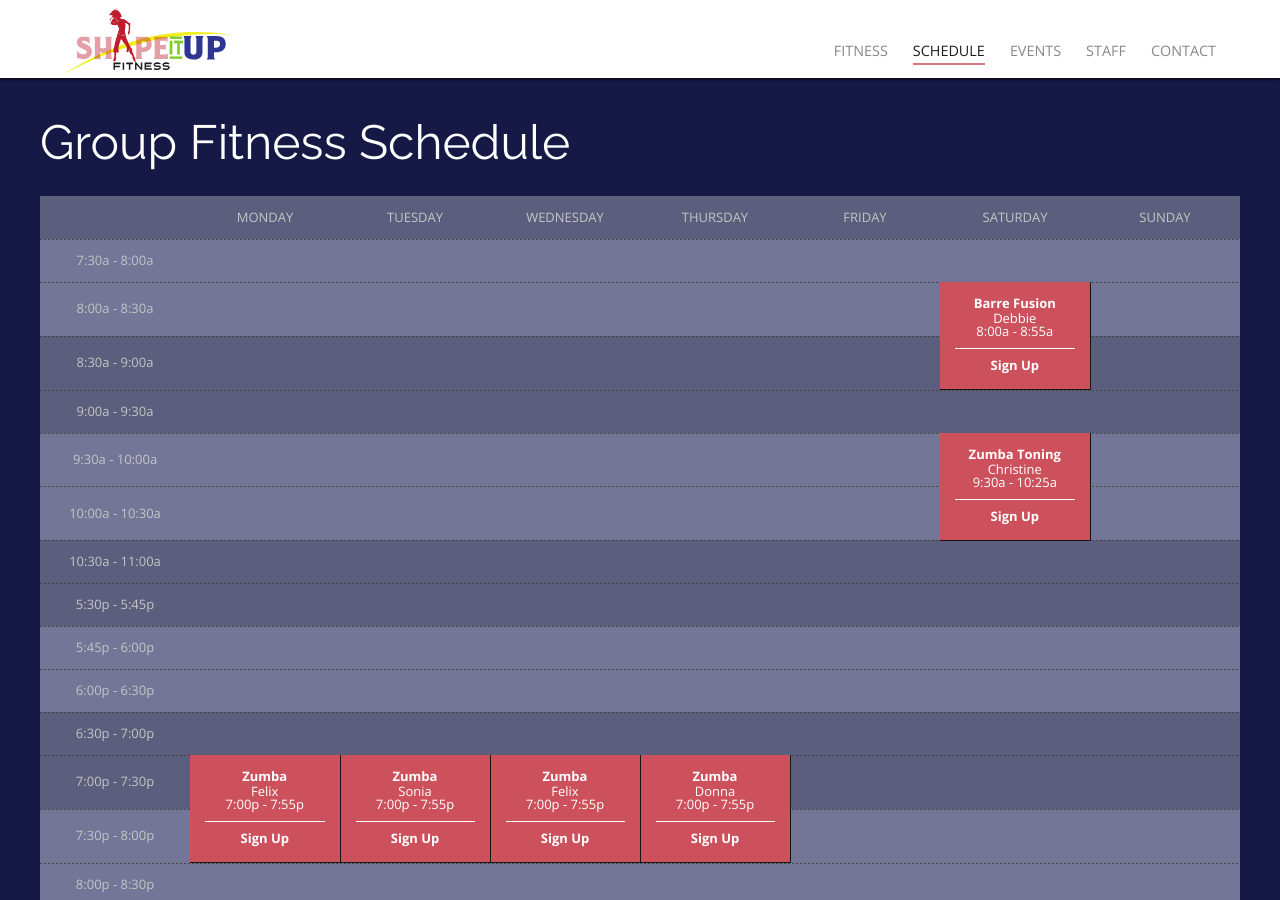
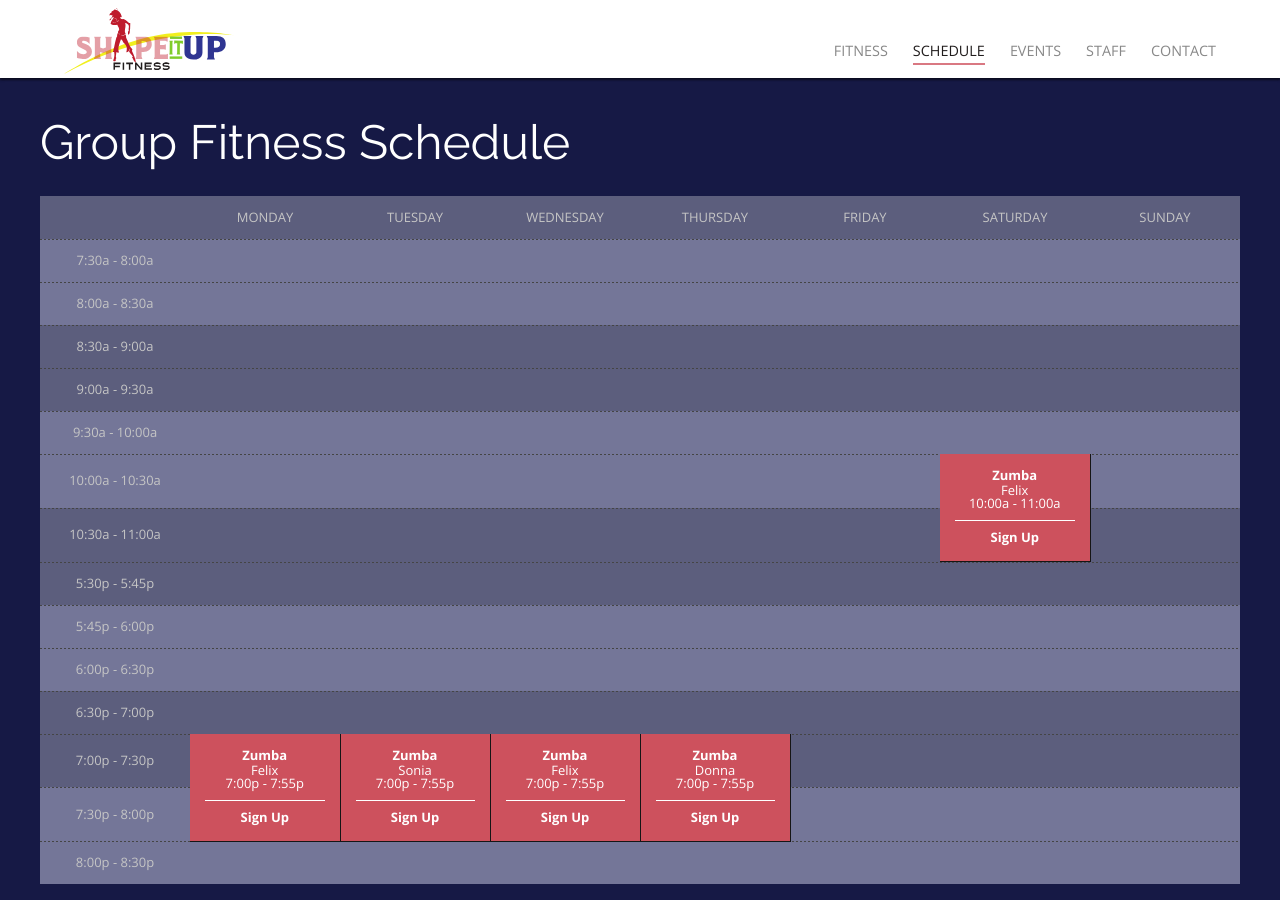
Before and after one commit to rwstone/shapeitup, a Jekyll site: the page built from schedule/index.md, in a window 1280 px wide and 900 px high. Built offline with Jekyll 4.4.1, drawn with Linux system fonts in a browser that asks for light colours; some web fonts are replaced.

Commit message:
Updated Index

```diff
--- a/schedule/index.md
+++ b/schedule/index.md
@@ -27,17 +27,11 @@ sessions:
   start_time: 7:00p
   end_time: 7:55p
   length: 2
-- class: Zumba Toning
-  instructor: Christine
+- class: Zumba
+  instructor: Felix
   day: Saturday
-  start_time: 9:30a
-  end_time: 10:25a
-  length: 2
-- class: Barre Fusion
-  instructor: Debbie
-  day: Saturday
-  start_time: 8:00a
-  end_time: 8:55a
+  start_time: 10:00a
+  end_time: 11:00a
   length: 2
 days:
 - Monday
```
